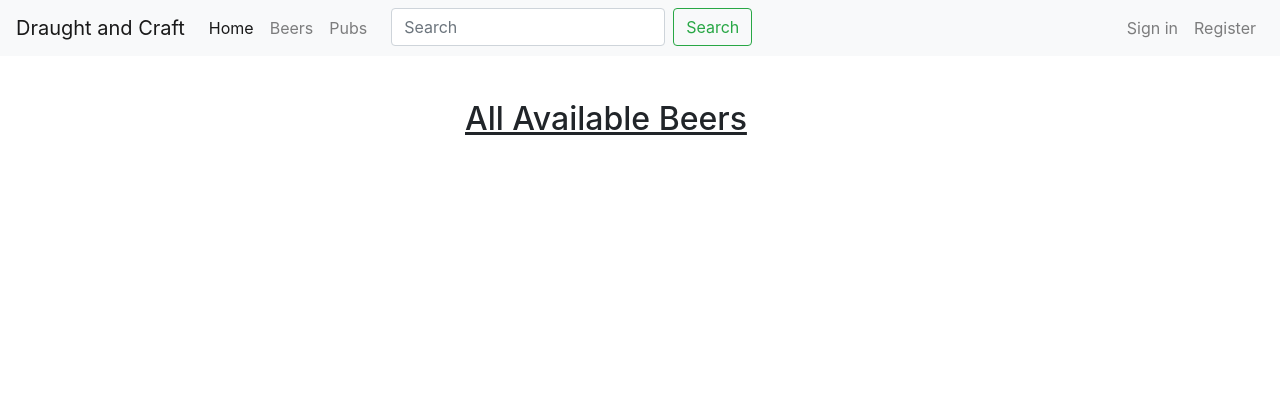
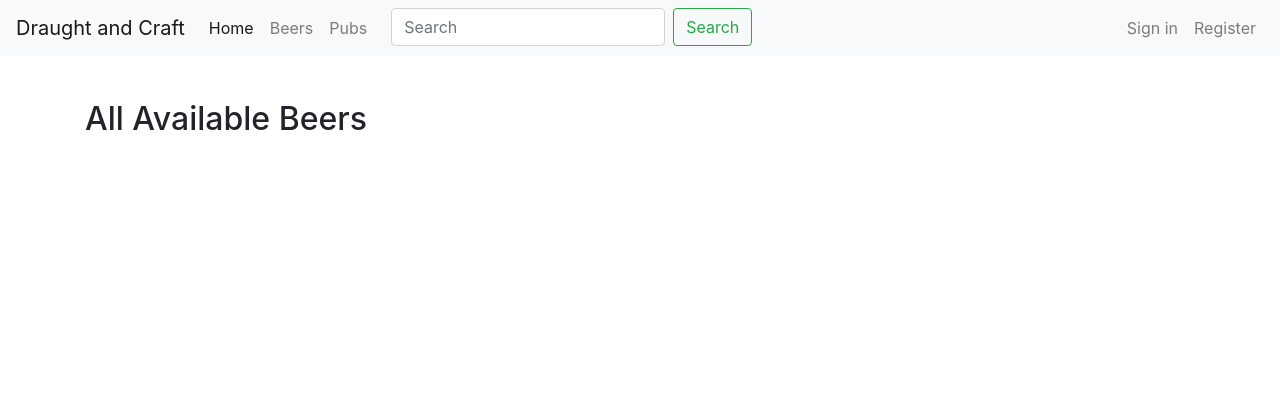
Before and after one commit to David132639/draughtcraft, a Django app: page /draughtandcraft/beers/ in a window 1280 px wide. Shown: the top 420 px of the page. Run offline with Django 3.2, Linux system fonts and the light colour scheme; data that the repository does not hold is empty; some libraries are stand-ins or nearby versions.

Commit message:
Slight restyleing

```diff
--- a/static/masterstyle.css
+++ b/static/masterstyle.css
@@ -22,6 +22,17 @@
   margin-right: auto;
 }
 
+ .beer_thumbnail{
+  max-height: 150px;
+  display: block;
+  margin-left: auto;
+  margin-right: auto;
+}
+
 .row{
   margin-top:15px;
 }
+
+/* .list_item{
+  height: 25%;
+} */
--- a/templates/dac/beer_list.html
+++ b/templates/dac/beer_list.html
@@ -4,37 +4,31 @@
   List of beers
 {% endblock %}
 {% block body_block %}
-<div class="container">
+<div class="container w-100">
         <div class="row justify-content-center">
-            <div class="col-md-4"><h2><u>All Available Beers</u></h2> </div>
+            <div class="col-md-12"><h2>All Available Beers</h2> </div>
            </div>
-           <div class="row justify-content-center">
 
-               <div class="col-md-5">
 
 
             {% for beer in beers %}
-                        <div class="row">
-                            <div class="col-sm-4">
-                                    <img class="img-thumbnail" src="{{ MEDIA_URL }}{{ beer.image }}" alt="an image of {{ beer.name }}">
+            <div class="row list_item .row-eq-height justify-content-center">
+                <div class="col-md-4">
+                        <img class="img-thumbnail beer_thumbnail" src="{{ MEDIA_URL }}{{ beer.image }}" alt="an image of {{ beer.name }}">
 
                 </div>
-                        <div class="col-sm-8">
+                <div class="col-md-8">
                     <a href="{% url 'beers' beer.slug %}"> {{ beer.name }}
                             {{ beer.tagline }}</a>
                            <p>{{ beer.description }}</p>
 
                 </div>
-
+            </div>
             {% endfor %}
 
-
-                    </div>
 
 
 
 </div>
 
-      </div>
-
 {% endblock %}
```
Lines whose indentation alone changed are shown as unchanged.
